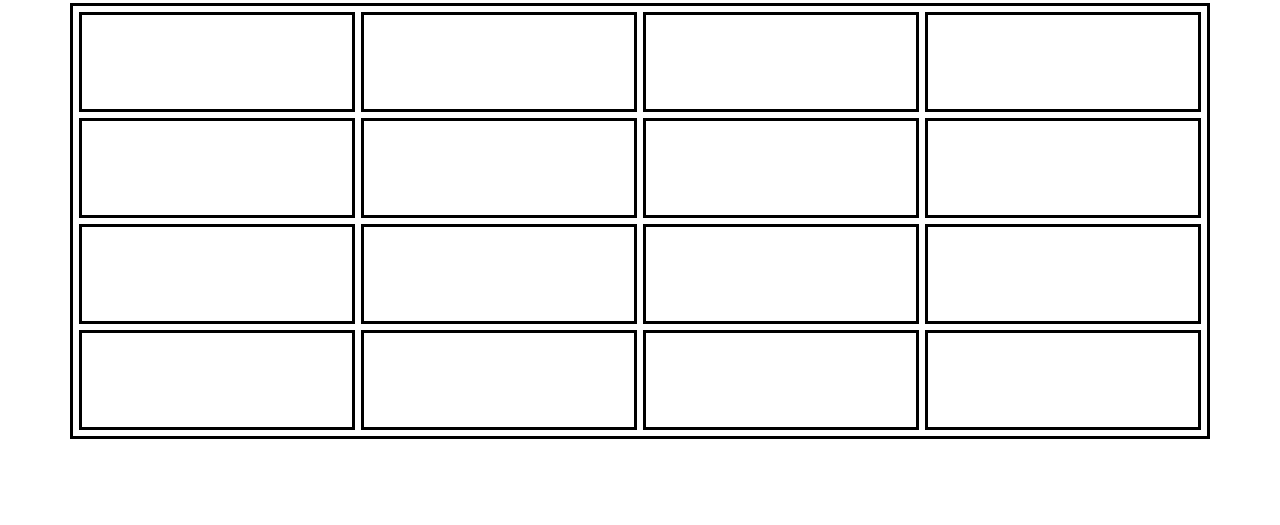
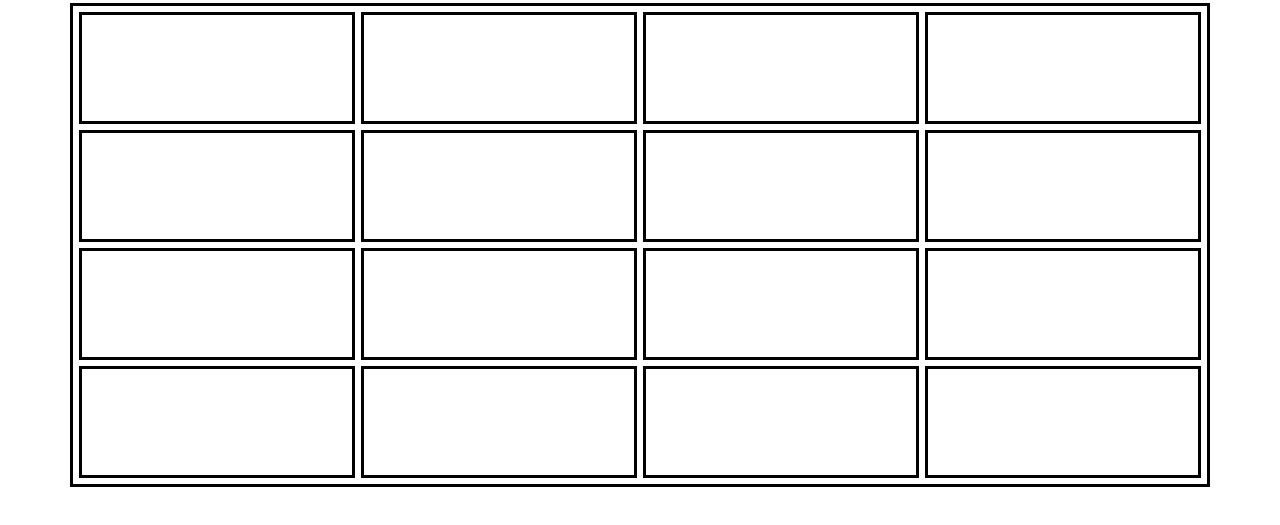
Before and after one commit to fmdcba/memotest, a website: page index.html in a window 1280 px wide. Shown: the part 129-654 px from the top of the page. Drawn offline with nearby package versions, Linux system fonts and the light colour scheme.

Commit message:
corrige layout para la funcionalidad de la app

```diff
--- a/css/main.css
+++ b/css/main.css
@@ -1,18 +1,17 @@
-div {
+.columna-juego {
   border: black 3px solid;
-  min-width: 50px;
-  max-width: 100px;
-  min-height: 100px;
   display: grid;
   justify-content: center;
   transition: 500ms;
 }
+
+.cuadro {
+  min-height: 100px;
+}
+
 main {
   border: black 3px solid;
   min-height: 390px;
-}
-
-main {
   padding: 3px;
   padding-right: 3px;
 }
--- a/index.html
+++ b/index.html
@@ -22,30 +22,62 @@
     </nav>
   </header>
 
-  <main class="container">
+  <main id="tablero" class="container">
     <section class="row">
-      <div class="col cuadro"></div>
-      <div class="col cuadro"></div>
-      <div class="col cuadro"></div>
-      <div class="col cuadro"></div>
+      <div class="columna-juego col cuadro">
+        <div class="cuadro"></div>
+      </div>
+      <div class="columna-juego col cuadro">
+        <div class="cuadro"></div>
+      </div>
+      <div class="columna-juego col cuadro">
+        <div class="cuadro"></div>
+      </div>
+      <div class="columna-juego col cuadro">
+        <div class="cuadro"></div>
+      </div>
     </section>
     <section class="row">
-      <div class="col cuadro"></div>
-      <div class="col cuadro"></div>
-      <div class="col cuadro"></div>
-      <div class="col cuadro"></div>
+      <div class="columna-juego col cuadro">
+        <div class="cuadro"></div>
+      </div>
+      <div class="columna-juego col cuadro">
+        <div class="cuadro"></div>
+      </div>
+      <div class="columna-juego col cuadro">
+        <div class="cuadro"></div>
+      </div>
+      <div class="columna-juego col cuadro">
+        <div class="cuadro"></div>
+      </div>
     </section>
     <section class="row">
-      <div class="col cuadro"></div>
-      <div class="col cuadro"></div>
-      <div class="col cuadro"></div>
-      <div class="col cuadro"></div>
+      <div class="columna-juego col cuadro">
+        <div class="cuadro"></div>
+      </div>
+      <div class="columna-juego col cuadro">
+        <div class="cuadro"></div>
+      </div>
+      <div class="columna-juego col cuadro">
+        <div class="cuadro"></div>
+      </div>
+      <div class="columna-juego col cuadro">
+        <div class="cuadro"></div>
+      </div>
     </section>
     <section class="row">
-      <div class="col cuadro"></div>
-      <div class="col cuadro"></div>
-      <div class="col cuadro"></div>
-      <div class="col cuadro"></div>
+      <div class="columna-juego col cuadro">
+        <div class="cuadro"></div>
+      </div>
+      <div class="columna-juego col cuadro">
+        <div class="cuadro"></div>
+      </div>
+      <div class="columna-juego col cuadro">
+        <div class="cuadro"></div>
+      </div>
+      <div class="columna-juego col cuadro">
+        <div class="cuadro"></div>
+      </div>
     </section>
   </main>
   <script type="text/javascript" src="src/index.js"></script>
--- a/package.json
+++ b/package.json
@@ -5,7 +5,7 @@
   "main": "index.html",
   "scripts": {
     "test": "echo \"Error: no test specified\" && exit 1",
-    "start": "http-server",
+    "start": "http-server -c-1",
     "cypress-run": "cypress run",
     "cypress-dev": "cypress open"
   },
```
